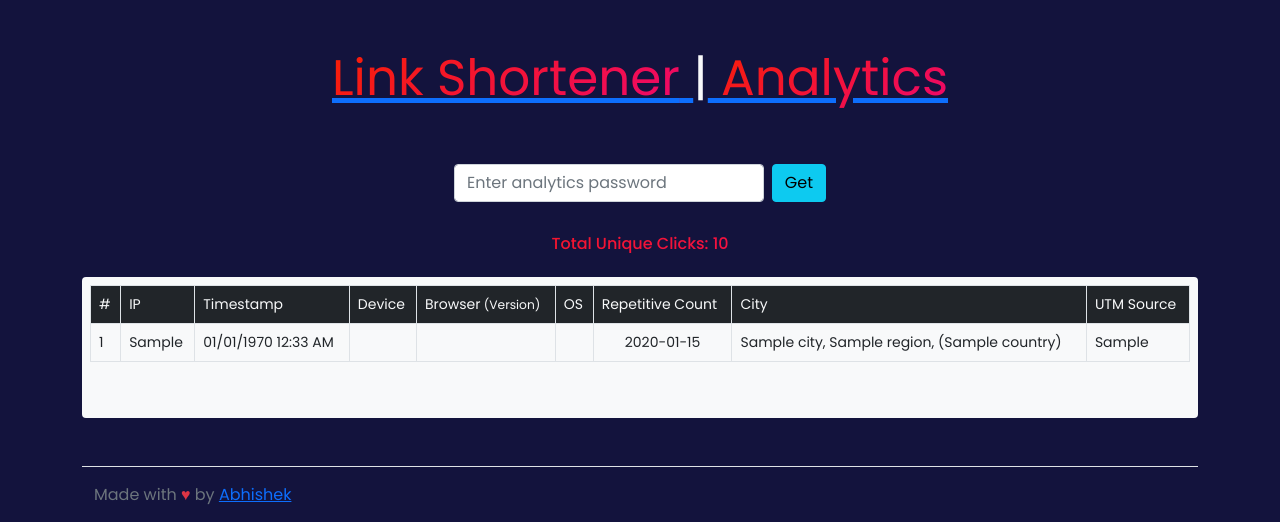
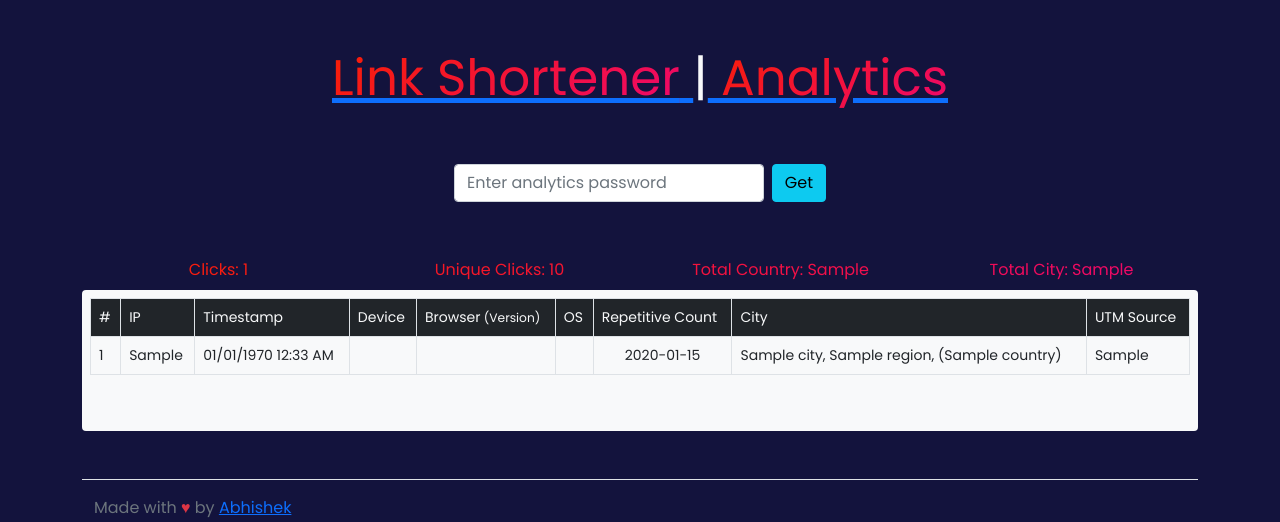
Before and after one commit to abhishekjnvk/LinkShortner, a CodeIgniter 4 app: the page made by app/Views/analytics.php in a window 1280 px wide. Shown: the top 522 px of the page. Run offline with PHP 8.4 and a stand-in for CodeIgniter, Linux system fonts and the light colour scheme; the template is opened without the code that fills it: most values are stand-ins (such as "Sample title", 1, 10 or a date in 2020); data that the repository does not hold is empty; some libraries are stand-ins or nearby versions.

Commit message:
add total counts and unique counts on tracking page

```diff
--- a/app/Views/analytics.php
+++ b/app/Views/analytics.php
@@ -34,11 +34,24 @@
 
 
         <?php if (!empty($all_data)) {  ?>
-            <div class="text-center mt-4">
-                <h6 class="title theme-gradient text-center mb-4">Total Unique Clicks: <?= $total ?></h6>
+            <div class="mt-5 text-light mb-2 mx-2">
+                <div class="row theme-gradient text-center">
+                    <div class="col-6 col-lg-3">
+                        Clicks: <?= $total_clicks ?>
+                    </div>
+                    <div class="col-6 col-lg-3">
+                        Unique Clicks: <?= $total ?>
+                    </div>
+                    <div class="col-6 col-lg-3">
+                        Total Country: <?= $unique_country ?>
+                    </div>
+                    <div class="col-6 col-lg-3">
+                        Total City: <?= $unique_city ?>
+                    </div>
+                </div>
             </div>
+
             <div class="bg-light p-2 rounded mb-5" style="overflow-x:auto;">
-
                 <table class="table table-bordered table-analytics">
                     <thead class="bg-dark text-light">
                         <tr>
```
Also changed, not shown: app/Controllers/Track.php (+7 -0 lines).
